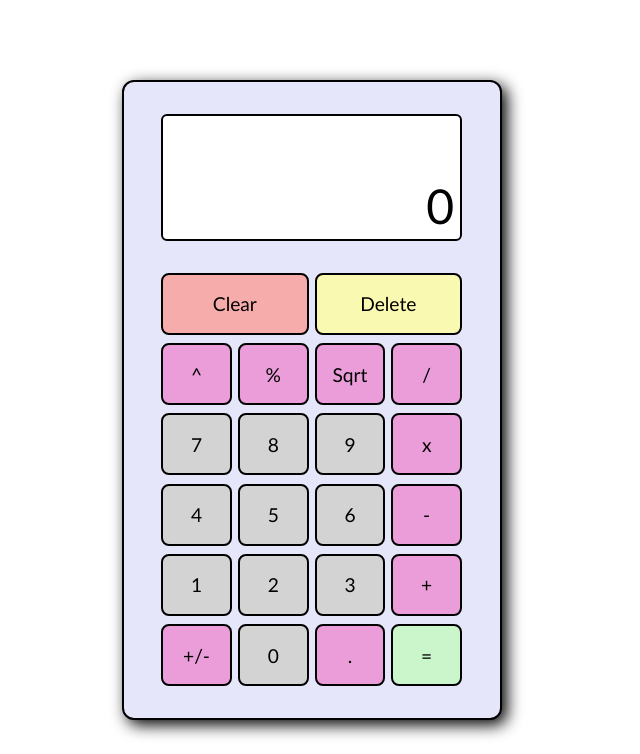
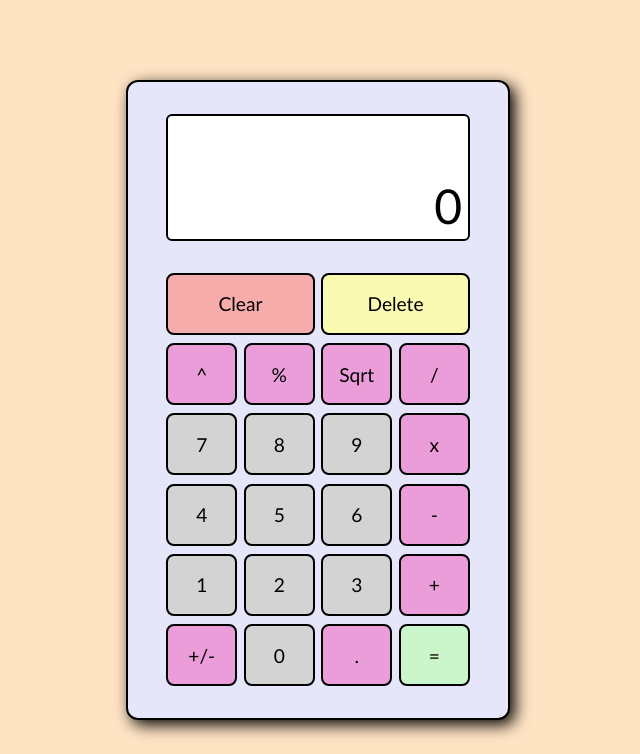
Before and after one commit to skothar3/calculator, a plain HTML site: page index.html in a window 1280 px wide. Shown: the top 754 px of the page, without its empty margins (330-970 px from the left). Drawn offline with Linux system fonts and the light colour scheme.

Commit message:
Correct background

```diff
--- a/style.css
+++ b/style.css
@@ -5,7 +5,9 @@
 html {
     position: relative;
     height: 100vh;
-    width: 99vw;
+    width: 100vw;
+    background-color: bisque;
+    /* background: url('./Images/Math_background.jpeg') bottom center; */
 }
 div#content-container {
     position: absolute;
```
